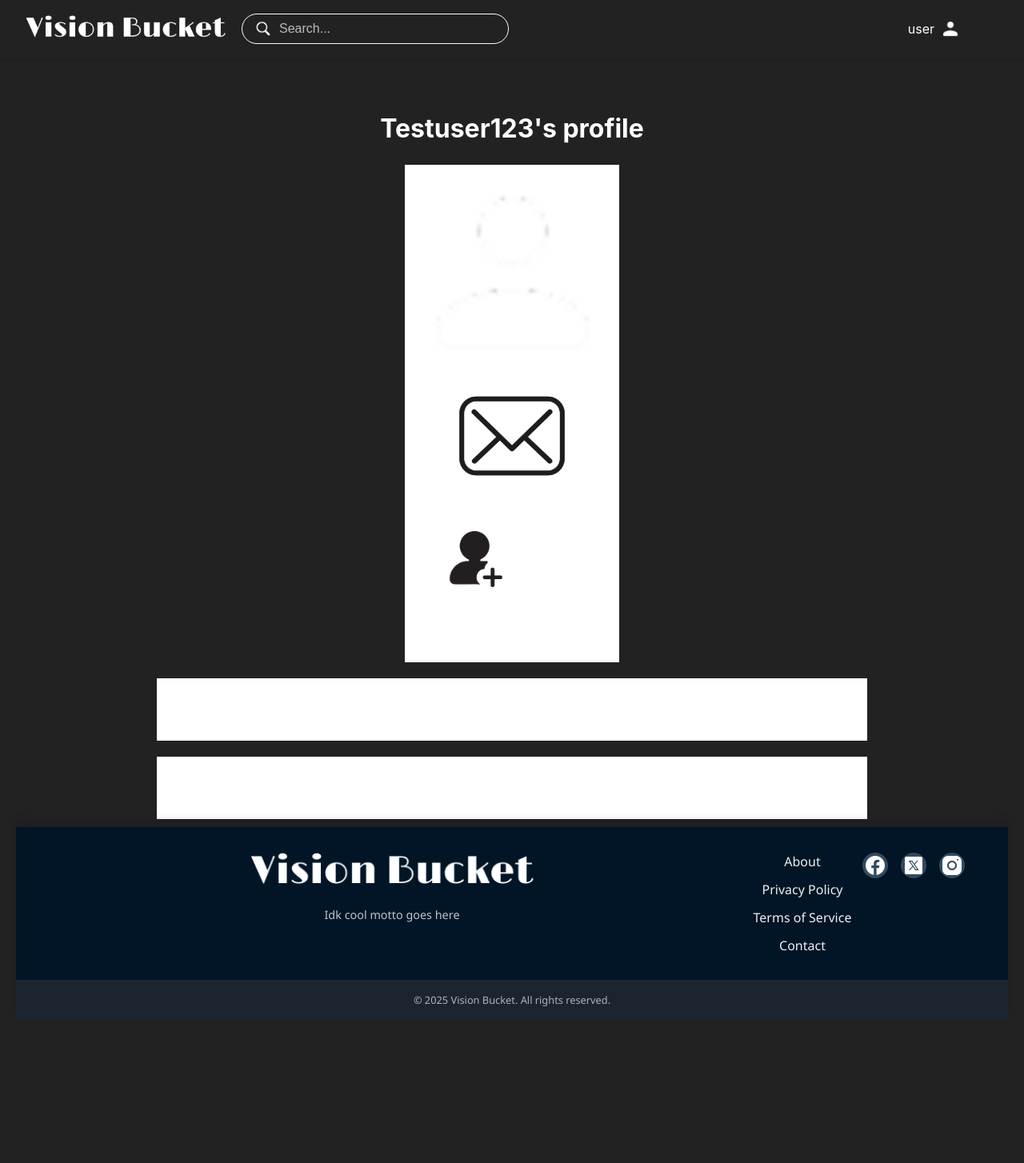
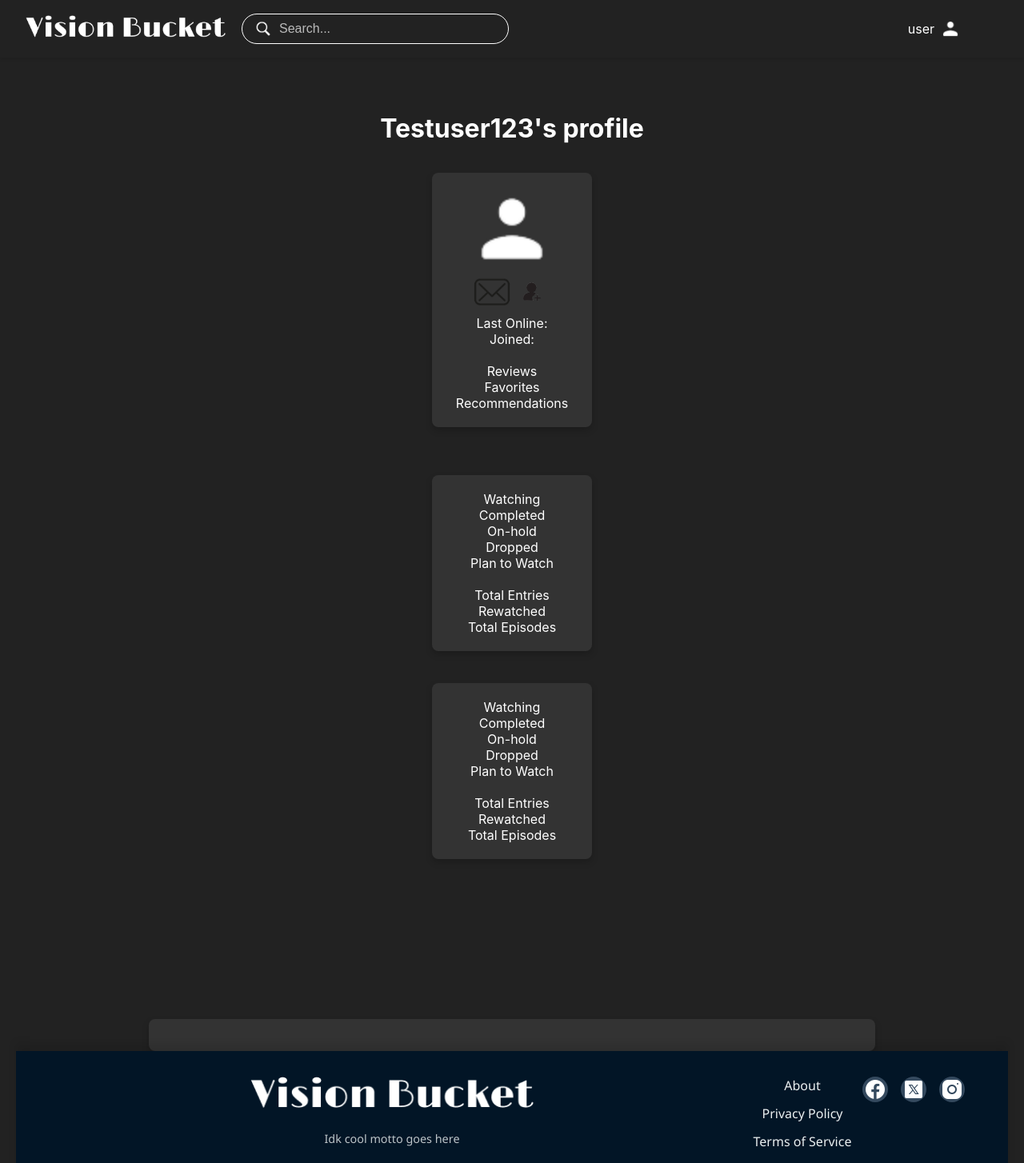
Before and after one commit to anhhdangg01/inf_124_project, a React (Create React App) app: page /profile in a window 1280 px wide. Shown: the top 1454 px of the page at 80% size. Before the commit the page ends 1295 px from the top, so only its background shows below. Built offline with nearby package versions, Linux system fonts and the light colour scheme; no server answers; sample sign-in values are in the browser's storage.

Commit message:
profile and review list in progress

```diff
--- a/package.json
+++ b/package.json
@@ -9,7 +9,6 @@
     "@testing-library/user-event": "^13.5.0",
     "@types/jest": "^27.5.2",
     "@types/node": "^16.18.126",
-    "@types/react": "^19.1.2",
     "@types/react-dom": "^19.1.2",
     "firebase": "^11.6.1",
     "react": "^18.2.0",
@@ -42,5 +41,8 @@
       "last 1 firefox version",
       "last 1 safari version"
     ]
+  },
+  "devDependencies": {
+    "@types/react": "^19.1.2"
   }
 }
--- a/src/components/profile/movie_stats/MovieStats.tsx
+++ b/src/components/profile/movie_stats/MovieStats.tsx
@@ -2,17 +2,23 @@ import '../../../styles/profile.css';
 
 function MovieStats() {
     return (
-        <div className="stats-panel">
+        <div className="stats-card">
             Watching
+            <br />
             Completed
+            <br />
             On-hold
+            <br />
             Dropped
+            <br />
             Plan to Watch
-
+            <br />
+            <br />
             Total Entries
+            <br />
             Rewatched
+            <br />
             Total Episodes
-
             {/* insert the pie chart somewhere */}
         </div>
     );
--- a/src/components/profile/tv_show_stats/TVShowStats.tsx
+++ b/src/components/profile/tv_show_stats/TVShowStats.tsx
@@ -2,16 +2,24 @@ import '../../../styles/profile.css';
 
 function TVShowStats() {
     return (
-        <div className="stats-panel">
+        <div className="stats-card">
             Watching
+            <br />
             Completed
+            <br />
             On-hold
+            <br />
             Dropped
+            <br />
             Plan to Watch
-
+            <br />
+            <br />
             Total Entries
+            <br />
             Rewatched
+            <br />
             Total Episodes
+            <br />
 
             {/* insert the pie chart somewhere */}
         </div>
--- a/src/components/profile/user_stats/UserStats.tsx
+++ b/src/components/profile/user_stats/UserStats.tsx
@@ -6,15 +6,21 @@ import friend_request_icon from '../../../assets/friend_request_icon.png';
 
 function UserStats() {
     return (
-        <div className="user-stats">
+        <div className="stats-card">
             <img src={user_icon} alt="User Icon" className="profile-picture" />
+            <br />
             <img src={mail_icon} alt="Mail Icon" className="profile-image" />
             <img src={friend_request_icon} alt="Friend Request Icon" className="profile-image" />
+            <br />
             Last Online:
+            <br />
             Joined:
-
+            <br />
+            <br />
             Reviews
+            <br />
             Favorites
+            <br />
             Recommendations
         </div>
     );
--- a/src/pages/profile.tsx
+++ b/src/pages/profile.tsx
@@ -17,11 +17,18 @@ function Profile() {
         <div className="App">
             <Header />
             <h1>Testuser123's profile</h1>
-            <UserStats />
-            <TVShowStats />
-            <MovieStats />
-            <TVShowHistory />
-            <MovieHistory />
+            <div className="stats">
+                <UserStats />
+                <div className="stats-panel">
+                    <TVShowStats />
+                    <MovieStats />
+                </div>
+            </div>
+
+            <div className="history-panel">
+                <TVShowHistory />
+                <MovieHistory />
+            </div>
             <Footer />
         </div>
     );
--- a/src/styles/header.css
+++ b/src/styles/header.css
@@ -148,3 +148,8 @@
   border-radius: 4px;
   transition: background-color 0.2s;
 }
+
+.option-button:hover {
+  background-color: #f5f5f5;
+  color: #222222;
+}
--- a/src/styles/profile.css
+++ b/src/styles/profile.css
@@ -1,41 +1,54 @@
-.user-stats {
-    width: 20%;
-    padding: 10px;
-    margin: 10px;
-    background-color: white;
-    font-size: 1rem;
+/* Profile styles */
+.stats {
+    display: grid;
+    grid-template-columns: repeat(auto-fit, minmax(200px, 1fr));
+    gap: 40px;
+    margin-top: 20px;
+    margin-bottom: 100px;
 }
 
-/* Profile styles */
 .profile-picture {
-    width: 250px;
+    width: 100px;
     height: auto;
 }
 
 .profile-image {
-    width: 150px;
+    width: 50px;
     height: auto;
+
 }
 
 .profile-image:hover {
     background-color: #666666;
 }
 
+.stats-card {
+    background-color: #333333;
+    color: #ffffff;
+    padding: 20px;
+    border-radius: 8px;
+    text-decoration: none;
+    box-shadow: 0 4px 8px rgba(0, 0, 0, 0.2);
+    transition: transform 0.3s, box-shadow 0.3s;
+}
+
 .stats-panel {
-    border: 2px #C9C9C9;
-    background-color: white;
-    padding: 10px;
-    width: 70%;
-    margin: 10px;
-    font-size: 1.5rem;
+    display: grid;
+    grid-template-rows: repeat(auto-fit, minmax(100px, 1fr));
+    gap: 40px;
+    margin-top: 20px;
+    margin-bottom: 100px;
 }
 
 .history-panel {
-    border: 2px #C9C9C9;
-    background-color: white;
-    padding: 10px;
-    width: 90%;
-    margin: 10px;
+    background-color: #333333;
+    color: #ffffff;
+    padding: 20px;
+    border-radius: 8px;
+    text-decoration: none;
+    box-shadow: 0 4px 8px rgba(0, 0, 0, 0.2);
+    transition: transform 0.3s, box-shadow 0.3s;
+    width: 70%;
 }
 
 .film-info {
--- /dev/null
+++ b/src/styles/reviews_list.css
@@ -0,0 +1,3 @@
+.search-filter {
+
+}
```
Also changed, not shown: src/components/reviews_list/search_filter/SearchFilter.tsx (added, +9 -0 lines), src/components/reviews_list/search_filter/dropdown.tsx (added, +9 -0 lines), src/pages/reviews_list.tsx (added, +14 -0 lines), 1 other file (tests, documents, lock files or other folders).
